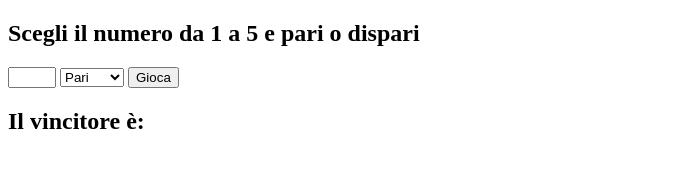
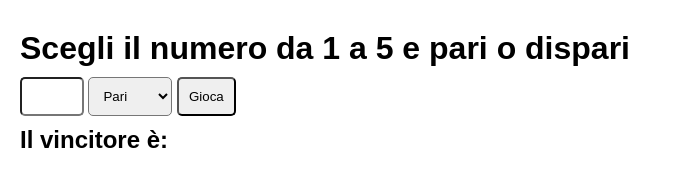
Before and after one commit to DANC0D3R/js-paliedispari, a plain HTML site: page Pari e Dispari/index.html in a window 1280 px wide. Shown: the whole page, without its empty margins (0-683 px from the left). Drawn offline with Linux system fonts and the light colour scheme.

Commit message:
Aggiunto stile + fix

```diff
--- /dev/null
+++ b/Pari e Dispari/css/style.css
@@ -0,0 +1,24 @@
+/* RESET */
+*{
+    margin: 0;
+    padding: 0;
+    box-sizing: border-box;
+}
+
+/* REGOLE GENERALI */
+body{
+    font-family: sans-serif;
+}
+
+main{
+    padding: 20px;
+}
+
+h1, h2, h3{
+    margin: 10px 0;
+}
+
+input, button, select{
+    padding: 10px;
+    border-radius: 5px;
+}
--- a/Pari e Dispari/index.html
+++ b/Pari e Dispari/index.html
@@ -5,12 +5,14 @@
         <meta http-equiv="X-UA-Compatible" content="IE=edge">
         <meta name="viewport" content="width=device-width, initial-scale=1.0">
         <meta name="author" content="Daniele Minieri">
+        <title>Pari e Dispari</title>
 
-        <title>Pari e Dispari</title>
+        <!-- Stile -->
+        <link rel="stylesheet" href="css/style.css">
     </head>
     <body>
         <main>
-            <h2>Scegli il numero da 1 a 5 e pari o dispari</h2>
+            <h1>Scegli il numero da 1 a 5 e pari o dispari</h1>
             <form id="form">
                 <input type="number" min="1" max="5" id="user-number">
                 <select id="even-odd">
```
Also changed, not shown: Palindroma/index.html (+1 -1 lines).
